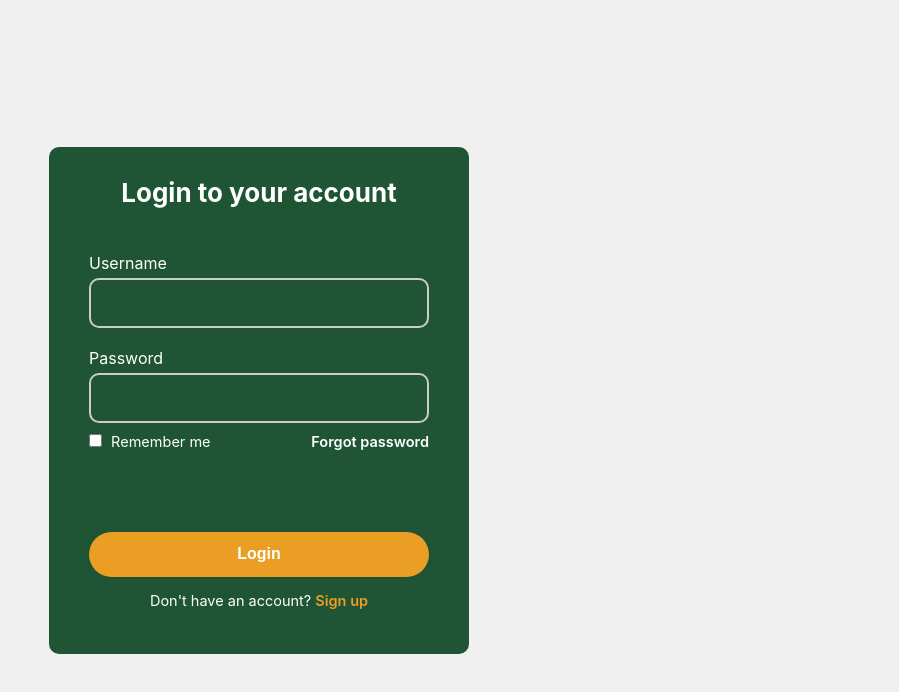
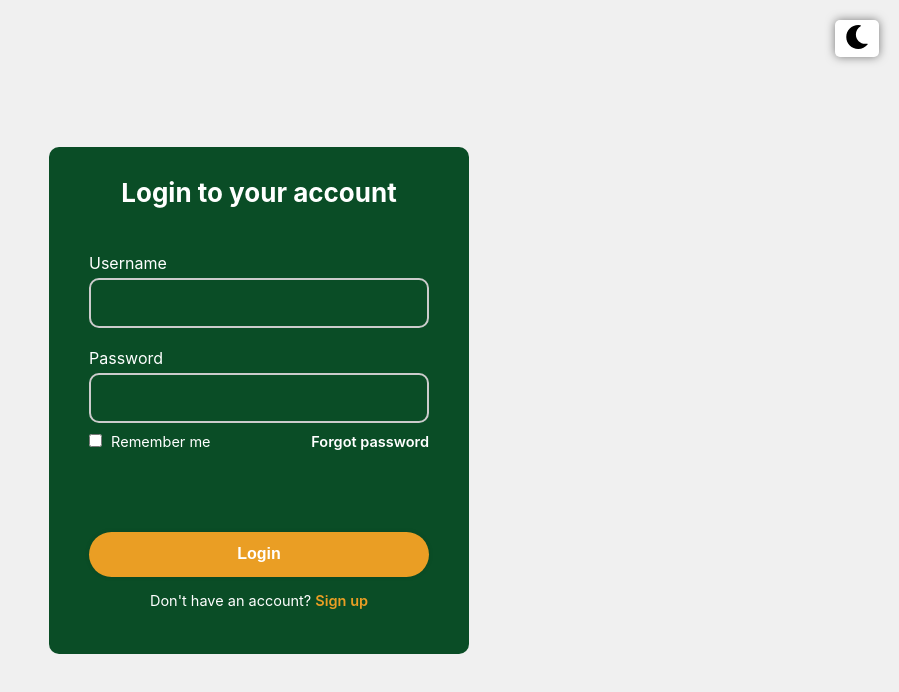
Before and after one commit to NoentBerisha/social-media-app, a React (Create React App) app in the folder frontend/: page / in a window 1280 px wide. Shown: the top 692 px of the page, without its empty margins (381-1280 px from the left). Built offline with nearby package versions, Linux system fonts and the light colour scheme.

Commit message:
Add Light mode dark mode feature
I have added light mode dark mode feature. The only thing that has to be done is to add all the colors to the app.css in both light theme and dark theme. And then use the variables instead of hardcoding the colors.

```diff
--- a/frontend/package.json
+++ b/frontend/package.json
@@ -14,6 +14,7 @@
     "@testing-library/user-event": "^13.5.0",
     "react": "^18.3.1",
     "react-dom": "^18.3.1",
+    "react-icons": "^5.2.1",
     "react-router-dom": "^6.25.1",
     "react-scripts": "5.0.1",
     "react-toastify": "^10.0.5",
--- a/frontend/src/App.css
+++ b/frontend/src/App.css
@@ -1,3 +1,27 @@
+:root {
+  --primary-color: #3498db;
+  --secondary-color: #2ecc71;
+  --accent-color: #e74c3c;
+  --input-border-color: #ccc;
+  --input-background-color: #f8f8f8;
+  --signup-login-button: #fcb40b;
+  --signup-login-text: #fff;
+  --background-color-for-login: #0a4d26;
+  --lightmode-icon-color: black;
+}
+
+[data-theme="dark"] {
+  --primary-color: #276478;
+  --secondary-color: #1a6848;
+  --accent-color: #992d22;
+  --input-border-color: #666;
+  --input-background-color: #333;
+  --signup-login-button: #e69500;
+  --signup-login-text: #eaeaea;
+  --background-color-for-login: #75eaa6;
+  --lightmode-icon-color: orange;
+}
+
 .App {
   text-align: center;
 }
@@ -36,3 +60,21 @@
     transform: rotate(360deg);
   }
 }
+
+.theme-toggle-btn {
+  position: fixed;
+  top: 20px;
+  right: 20px;
+  background-color: white;
+  box-shadow: rgb(0 0 0 / 50%) 0px 0px 10px;
+  color: var(--lightmode-icon-color);
+  border: none;
+  border-radius: 5px;
+  padding: 5px 10px;
+  cursor: pointer;
+
+}
+
+.theme-toggle-btn .icon {
+  font-size: x-large;
+}
--- a/frontend/src/App.js
+++ b/frontend/src/App.js
@@ -1,10 +1,27 @@
+import React, { useEffect, useState } from 'react';
 import { BrowserRouter as Router, Route, Routes } from 'react-router-dom';
 import Login from './components/auth/Login';
 import SignUp from './components/auth/SignUp';
 import ForgotPassword from './components/auth/ForgotPassword';
 import Main from './components/auth/Main/Main';
+import './App.css';
+import { FaSun, FaMoon } from 'react-icons/fa';
+
 function App() {
+  const [theme, setTheme] = useState(localStorage.getItem('theme') || 'light');
+
+  useEffect(() => {
+    document.body.setAttribute('data-theme', theme);
+    localStorage.setItem('theme', theme);
+  }, [theme]);
+
+  function toggleTheme() {
+    const newTheme = theme === 'dark' ? 'light' : 'dark';
+    setTheme(newTheme);
+  }
+
   return (
+    <>
       <Router>
         <Routes>
           <Route path="/" element={<Login />} />
@@ -13,6 +30,10 @@ function App() {
           <Route path="/Main" element={<Main />} />
         </Routes>
       </Router>
+      <button onClick={toggleTheme} className="theme-toggle-btn">
+        {theme === 'light' ? <FaMoon className="icon" /> : <FaSun className="icon" />}
+      </button>
+    </>
   );
 }
 
--- a/frontend/src/components/auth/Login.css
+++ b/frontend/src/components/auth/Login.css
@@ -9,7 +9,7 @@
 
 .container{
     width: 420px;
-    background: #1f5535;
+    background: var(--background-color-for-login);
     color: #fff;
     border-radius: 10px;
     padding: 30px 40px;
--- a/frontend/src/components/auth/Main/Main.css
+++ b/frontend/src/components/auth/Main/Main.css
@@ -1,4 +1,5 @@
 /* Main.css */
+@import url('../../../App.css');
 
 html, body {
   height: 100%;
@@ -33,7 +34,7 @@ body {
   width: 100%;
   height: 120px;
   border-bottom: 1px solid #ccc;
-  background-color: aqua;
+  background-color: var(--primary-color);
   border-top-left-radius: 25px;
   border-top-right-radius: 25px;
 }
@@ -52,7 +53,7 @@ body {
 
 .Sidebar-Content {
   width: 300px;
-  background-color: antiquewhite;
+  background-color: var(--input-backround-color);
 }
 
 .Main-Content {
```
Also changed, not shown: frontend/src/components/auth/Auth.css (+0 -33 lines), 1 other file (tests, documents, lock files or other folders). Lines whose indentation alone changed are shown as unchanged.
